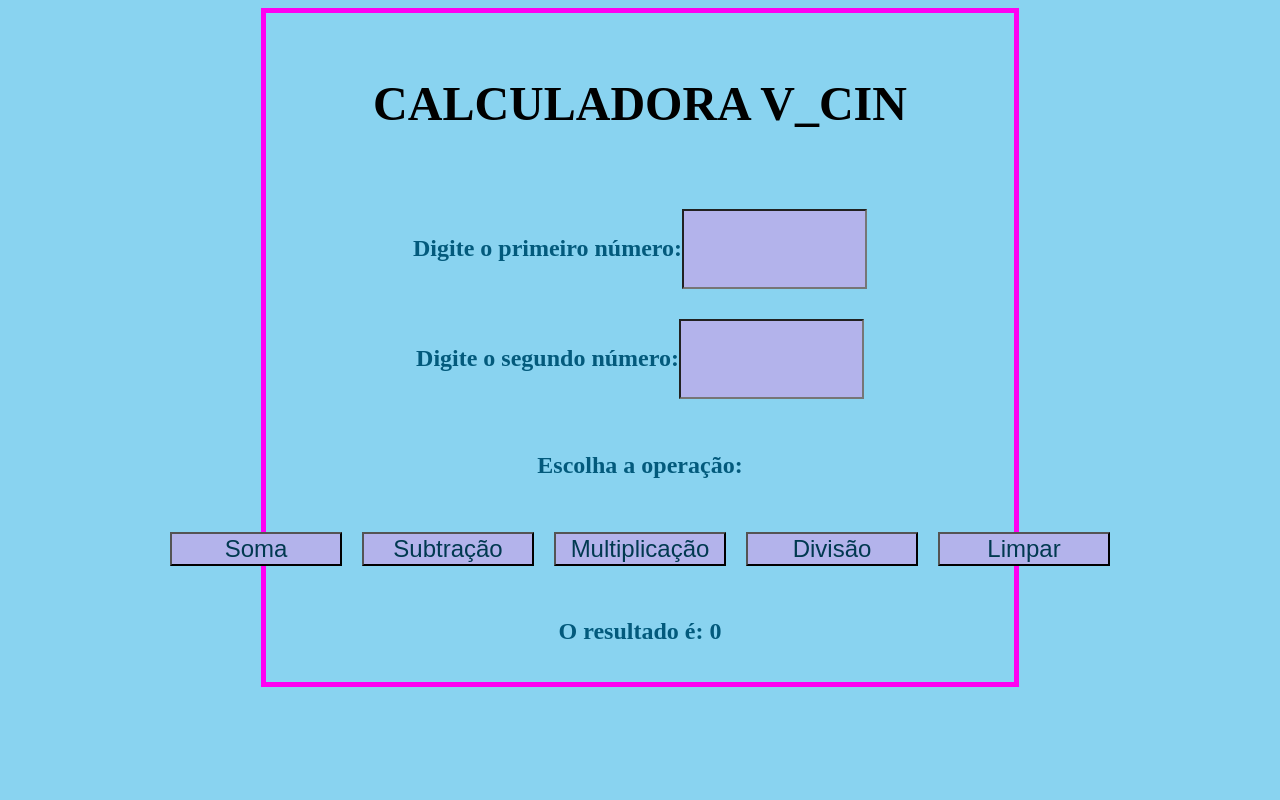
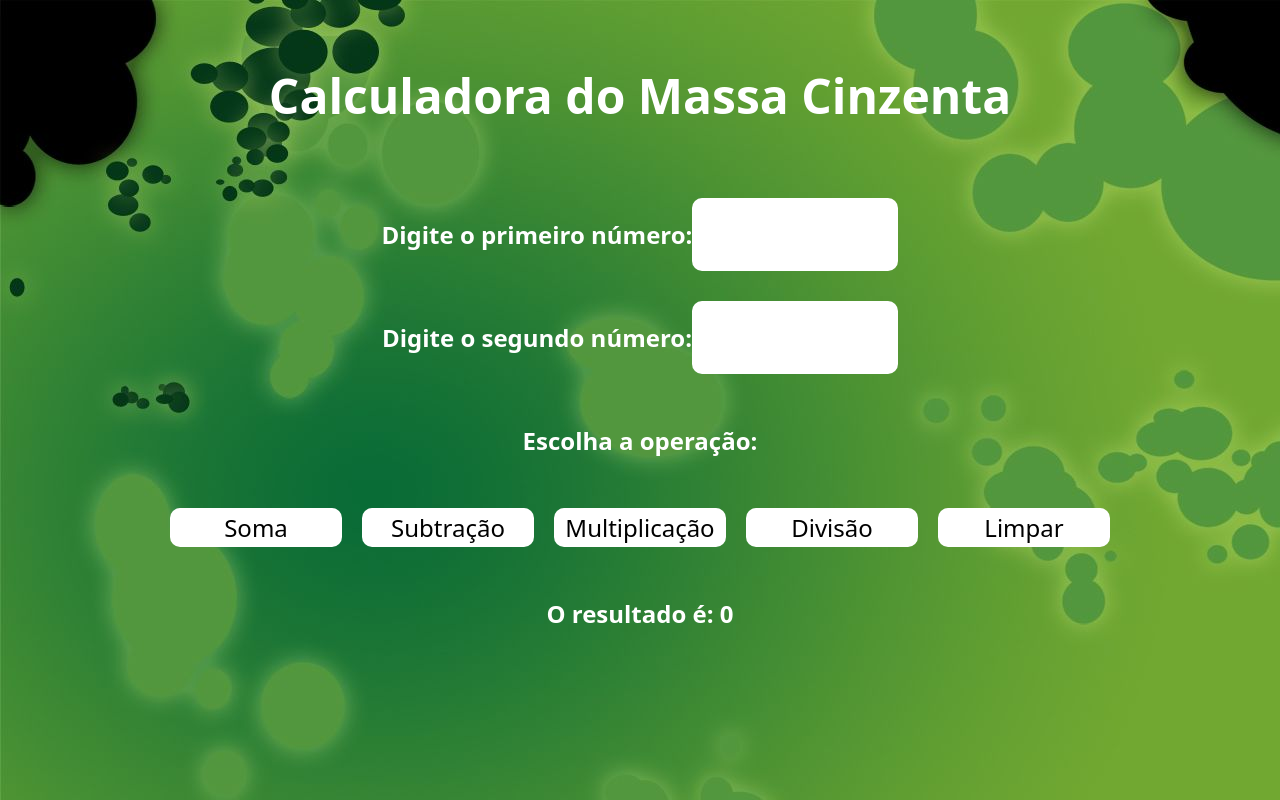
Before and after one commit to viniciusaraujoramos/Aulas-IW-II, a plain HTML site: page AULA_3/index.html in a window 1280 px wide. Drawn offline with Linux system fonts and the light colour scheme.

Commit message:
Arrumando calculadora

```diff
--- a/AULA_3/css/style.css
+++ b/AULA_3/css/style.css
@@ -1,5 +1,9 @@
+*{
+    font-family: system-ui, -apple-system, BlinkMacSystemFont, 'Segoe UI', Roboto, Oxygen, Ubuntu, Cantarell, 'Open Sans', 'Helvetica Neue', sans-serif;
+}
+
 body{
-    background-color: #89d3f0;
+    background-image: url("/AULA_3/img/fundo.jpg");
 }
 
 section{
@@ -8,36 +12,35 @@ section{
 }
 
 h1{
-    color: #000000;
+    color: #ffffff;
     text-align: center;
-    padding-top: 1.5%;
-    padding-bottom: 1.5%;
     font-size: 3em;
 }
 
 h2{
-    color: #035a7c;
+    color: #ffffff;
     text-align: center;
-    padding-top: 1.5%;
-    padding-bottom: 1.5%;
     font-size: 1.5em;
 }
 
 input{
-    background-color:rgb(179, 179, 235);
+    background-color:rgb(255, 255, 255);
+    border-radius: 10px;
+    border-color: transparent;
 }
 
 button{
     width: 8em;
     font-size: 1.5em;
-    color: #013950;
-    background-color: rgb(179, 179, 235);
+    color: #000000;
+    background-color: rgb(255, 255, 255);
     margin-right: 1%;
     margin-left: 1%;
+    border-color: transparent;
+    border-radius: 10px;
 }
 
 .container{
-    border: 5px solid #ff00f2;
     position: relative;
     display: flex;
     align-items: center;
--- a/AULA_3/index.html
+++ b/AULA_3/index.html
@@ -10,7 +10,7 @@
     <section>
         <div class="container">
             <div class="lado">
-                <h1>CALCULADORA V_CIN</h1>
+                <h1>Calculadora do Massa Cinzenta</h1>
             </div>
             <div class="lado">
                 <h2>Digite o primeiro número:</h2>
--- a/AULA_4/css/style.css
+++ b/AULA_4/css/style.css
@@ -1,4 +1,8 @@
 @import url('https://fonts.googleapis.com/css2?family=Katibeh&family=Nunito+Sans:ital,opsz,wght@0,6..12,200..1000;1,6..12,200..1000&display=swap');
+
+*{
+    font-family: 'Courier New', Courier, monospace;
+}
 
 body{
     background-color: #120633;
```
Also changed, not shown: AULA_3/img/fundo.jpg (added), AULA_3/img/massa cinzenta.png (added).
